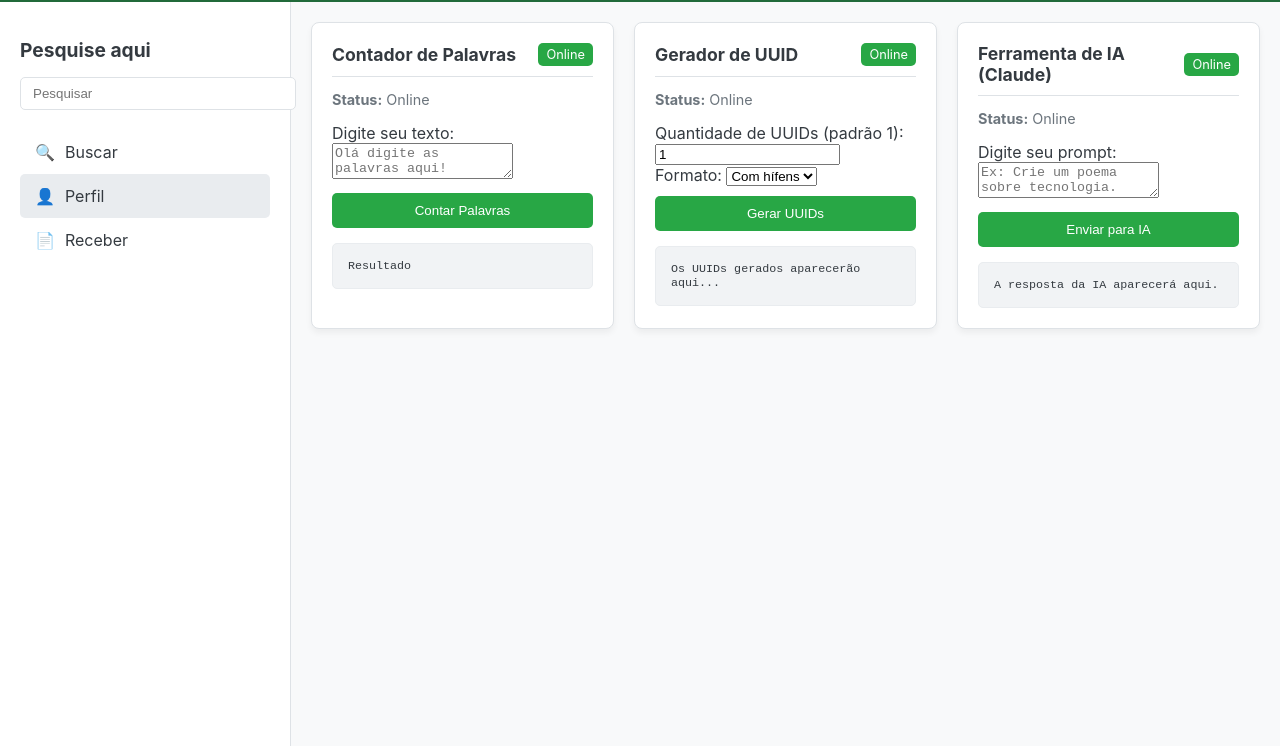
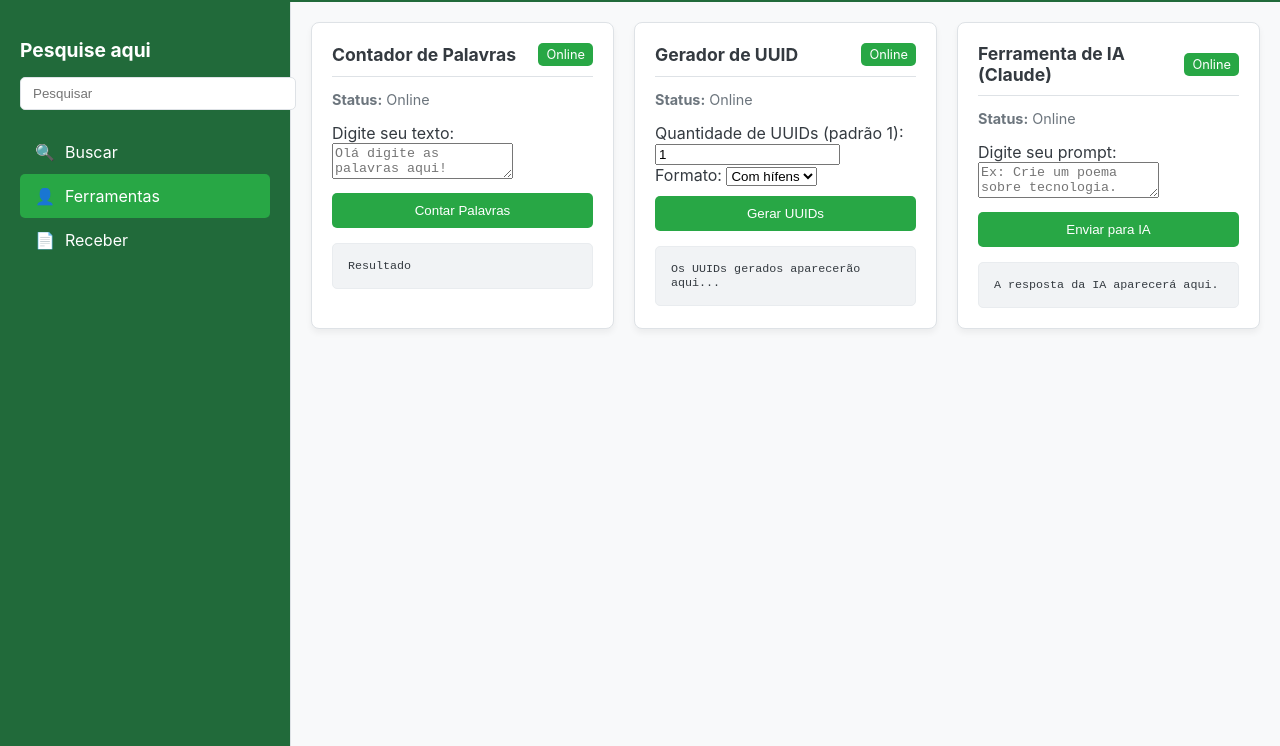
Before and after one commit to paolaalim/mcp_typescript, a website: page public/index.html in a window 1280 px wide. Shown: the part 54-800 px from the top of the page. Drawn offline with nearby package versions, Linux system fonts and the light colour scheme.

Commit message:
atualizaçoes de estetica

```diff
--- a/public/index.html
+++ b/public/index.html
@@ -39,7 +39,7 @@
           </li>
           <li class="nav-item active">
             <span class="nav-icon">👤</span>
-            <span class="nav-text">Perfil</span>
+            <span class="nav-text">Ferramentas</span>
           </li>
           <li class="nav-item">
             <span class="nav-icon">📄</span>
--- a/public/style.css
+++ b/public/style.css
@@ -83,7 +83,7 @@ body {
 
 .sidebar {
   width: 250px;
-  background-color: var(--card-bg-color); /* Fundo branco */
+  background-color: var(--header-bg-color);
   border-right: 1px solid var(--border-color);
   padding: 20px;
   flex-shrink: 0;
@@ -91,6 +91,7 @@ body {
 .sidebar-header h2 {
   font-size: 1.2em;
   margin-bottom: 15px;
+  color: #ffffff;
 }
 .sidebar-search {
   width: 100%;
@@ -111,10 +112,10 @@ body {
   cursor: pointer;
   border-radius: 5px;
   transition: background-color 0.2s;
-  color: var(--text-color);
+  color: #ffffff;
 }
 .nav-item:hover, .nav-item.active {
-  background-color: #e9ecef;
+  background-color: #28a745;
 }
 .nav-icon {
   margin-right: 10px;
```
Also changed, not shown: assets/logomcp.png.
